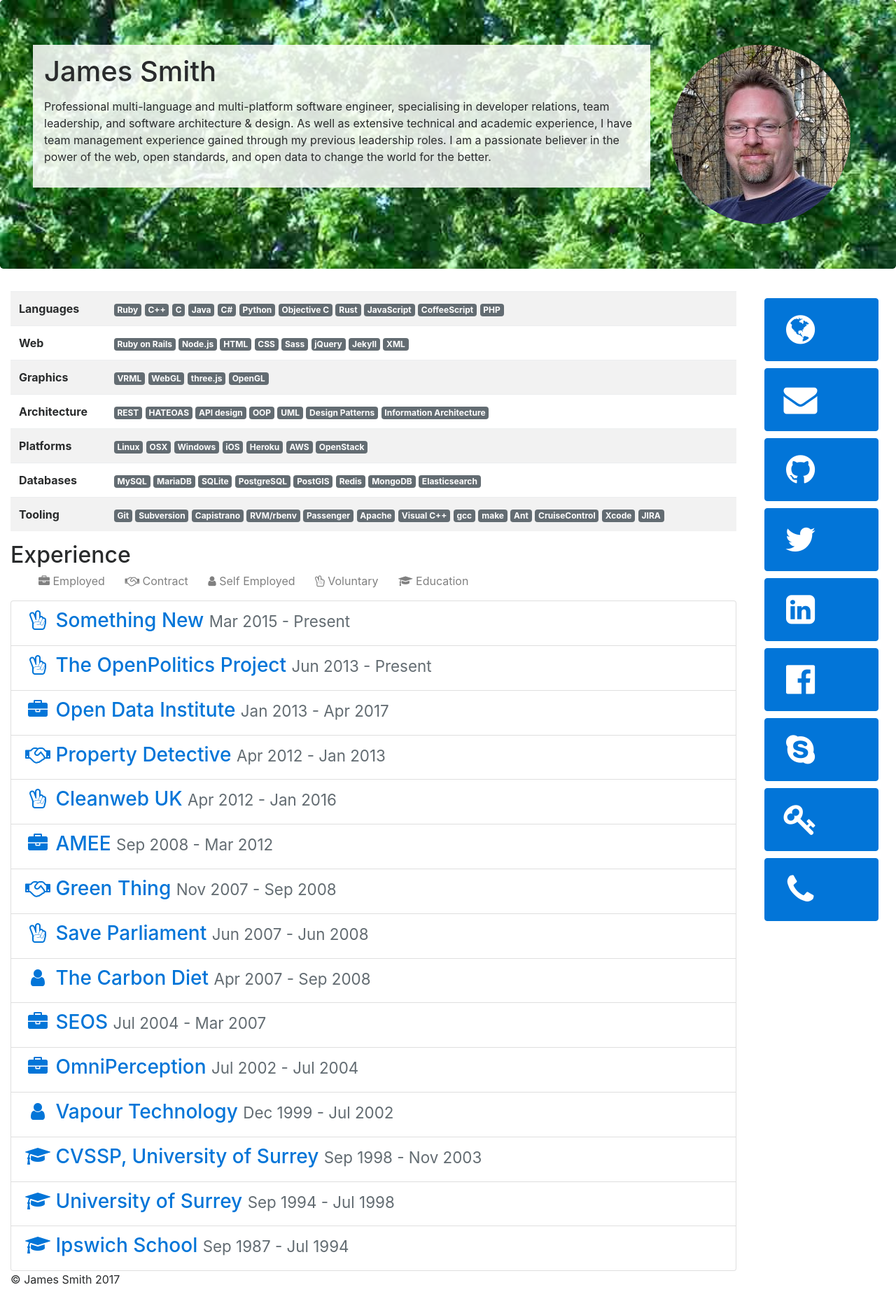
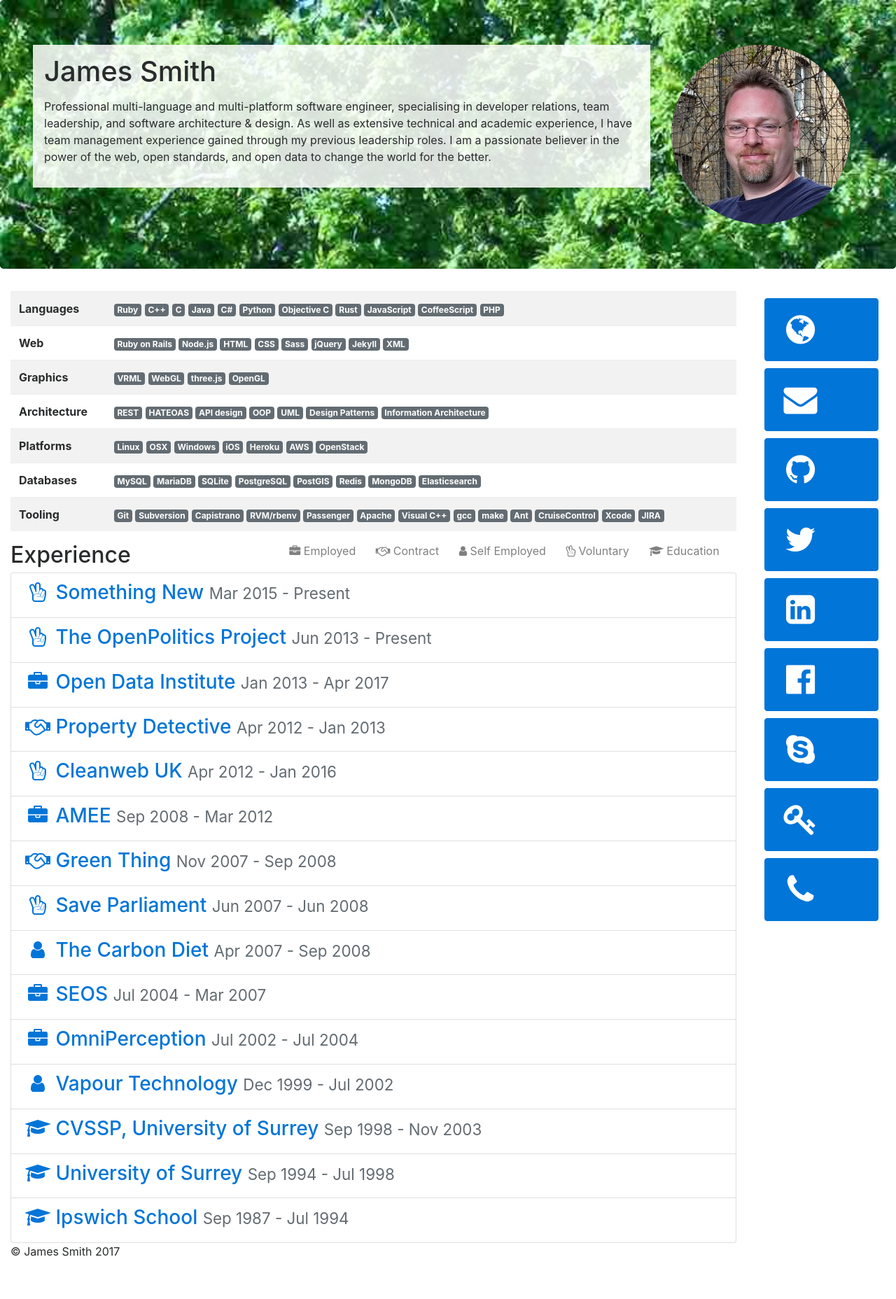
Before and after one commit to Floppy/cv, a Jekyll site: the page built from index.md, in a window 1280 px wide. Shown: the whole page at 70% size. Built offline with Jekyll 4.4.1, drawn with Linux system fonts in a browser that asks for light colours; nearby versions of some CDN libraries; after the commit the page ends 1816 px from its top, so only the background shows below that.

Commit message:
float legend to right
this will look bad on mobile

```diff
--- a/_includes/experience.html
+++ b/_includes/experience.html
@@ -1,6 +1,7 @@
-<h2>Experience</h2>
-
 <style>
+  #legend {
+    float: right;
+  }
   #legend li {
     list-style-type: none;
     display: inline-block;
```
Also changed, not shown: other parts of _includes/experience.html (+2 -0 lines).
